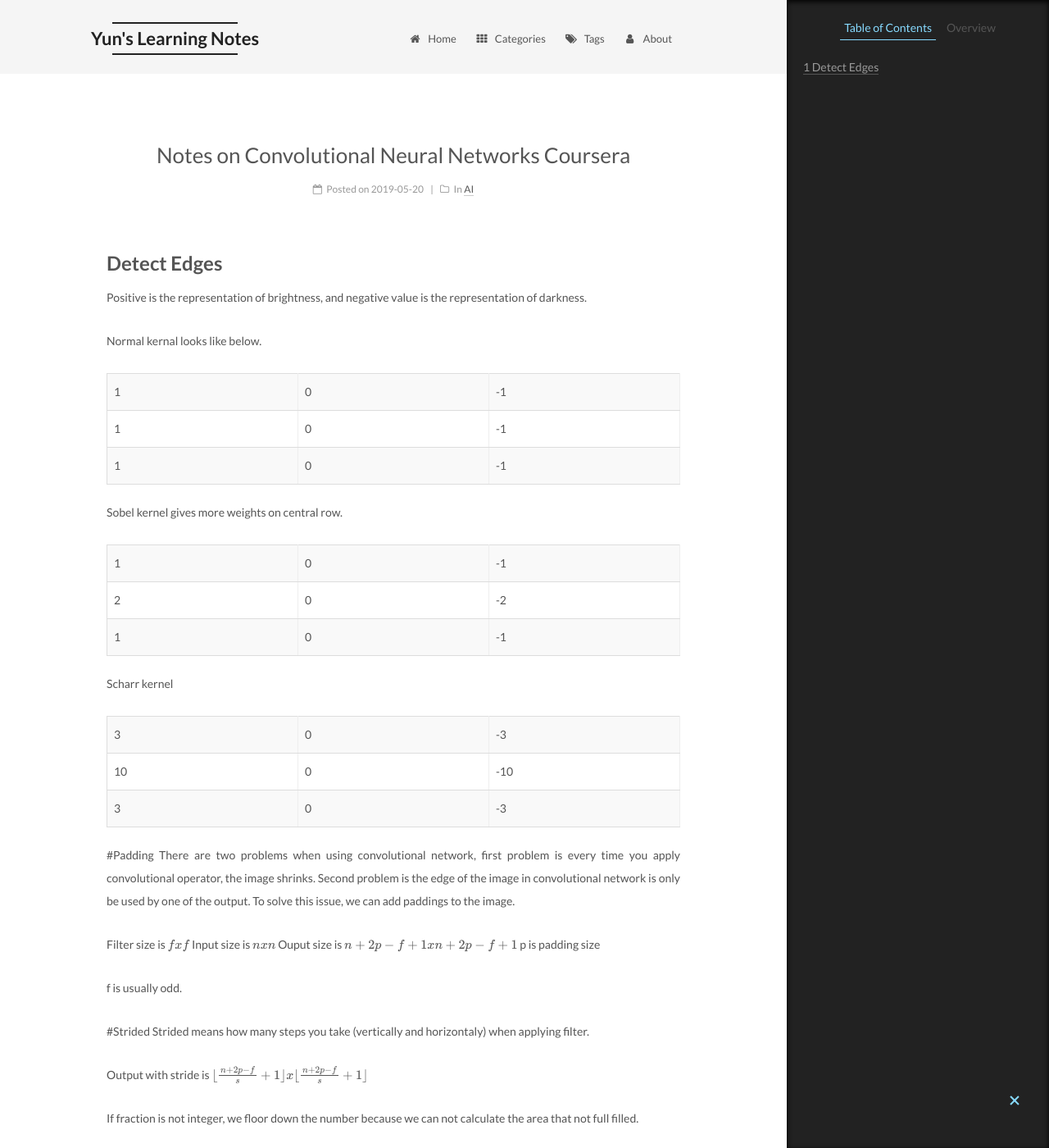
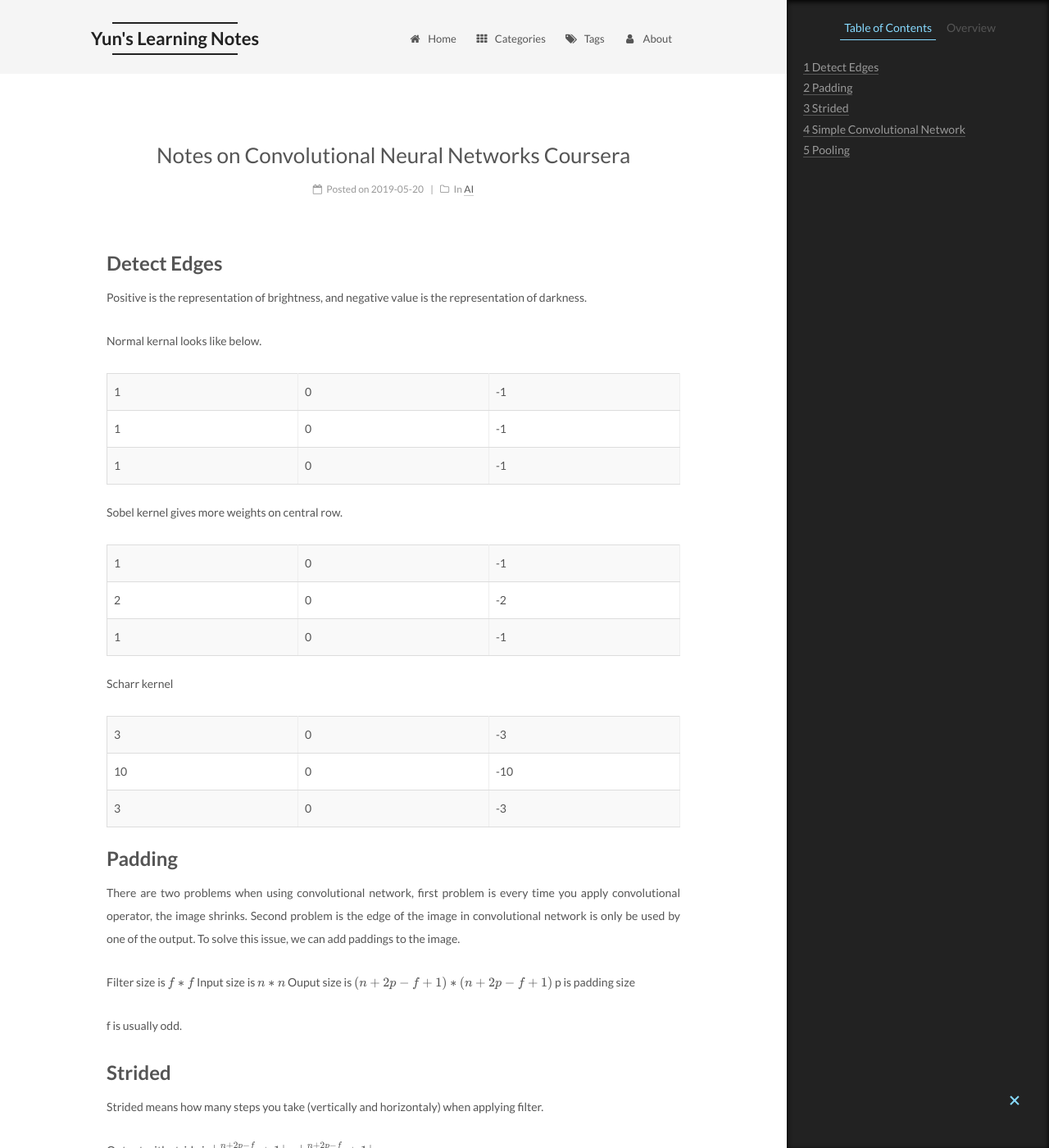
Before and after one commit to masonyc/masonyc.github.io, a Jekyll site: the page built from _posts/2019-05-20-Notes-On-Convolutional-Neural-Networks.md, in a window 1280 px wide and 1400 px high. Shown: the whole window at 82% size. Built offline with Jekyll 4.4.1, drawn with Linux system fonts in a browser that asks for light colours; formulas are drawn with MathJax 3; some of the changed text lies outside the part shown.

Commit message:
coorection

```diff
--- a/_posts/2019-05-20-Notes-On-Convolutional-Neural-Networks.md
+++ b/_posts/2019-05-20-Notes-On-Convolutional-Neural-Networks.md
@@ -29,42 +29,42 @@ Scharr kernel
 | 10 | 0 | -10 |
 | 3 | 0 | -3 |
 
-#Padding
+# Padding
 There are two problems when using convolutional network, first problem is every time you apply convolutional operator, the image shrinks. Second problem is the edge of the image in convolutional network is only be used by one of the output. To solve this issue, we can add paddings to the image.
 
-Filter size is $$ f x f $$
-Input size is $$ n x n $$
-Ouput size is $$ n + 2p  - f + 1 x n + 2p  - f + 1$$ p is padding size
+Filter size is $$ f * f $$
+Input size is $$ n * n $$
+Ouput size is $$ (n + 2p  - f + 1) * (n + 2p  - f + 1)$$ p is padding size
 
 f is usually odd.
 
-#Strided
+# Strided
 Strided means how many steps you take (vertically and horizontaly) when applying filter.
 
-Output with stride is $$\lfloor \frac{n + 2p - f}{s} + 1 \rfloor x \lfloor \frac{n + 2p - f}{s} + 1 \rfloor$$
+Output with stride is $$\lfloor \frac{n + 2p - f}{s} + 1 \rfloor * \lfloor \frac{n + 2p - f}{s} + 1 \rfloor$$
 
 If fraction is not integer, we floor down the number because we can not calculate the area that not full filled.
 
-#Simple Convolutional Network
+# Simple Convolutional Network
 Convolutional network can also be used on over three dimensional volumes.
 
-Input size $$ n_{H}^{l-1} x n_{W}^{l-1} x n_{c}^{l-1} $$ n_c is the depth of the network
+Input size $$ n_{H}^{l-1} * n_{W}^{l-1} * n_{c}^{l-1} $$ n_c is the depth of the network
 
-Filter size $$ f^{l} x f^{l} x n_{c}^{l-1}$$ depth need to match with the input
+Filter size $$ f^{l} * f^{l} * n_{c}^{l-1}$$ depth need to match with the input
 
-Weights size $$ f^{l} x f^{l} x n_{c}^{l-1} x n_{c}^{l}$$
+Weights size $$ f^{l} * f^{l} * n_{c}^{l-1} * n_{c}^{l}$$
 
 Bias size $$n_{c}^{l}$$
 
-Output size $$ n_{H}^{l} x n_{W}^{l} x n_{c}^{l} $$
+Output size $$ n_{H}^{l} * n_{W}^{l} * n_{c}^{l} $$
 
 $$n_{c}$$ is the number of filters applied on.
 
-#Pooling
-##Max Pooling
+# Pooling
+## Max Pooling
 Take an input and apply the filter on it with step. Take the largest value in the filtered area on input and put it in output position. It usually used to do feature detection because it will keep the high number if feature is detected in the filtered area. Filter size and steps can not be learned from gradient descent. It is fixed value.
 
-##Averages Pooling
+## Averages Pooling
 Same as Max Pooling but using averages instead. Nowadays, max pooling is being used more often except the neural network is very deep say 7 x 7 x 1000. We use it to collapse the representation.
 
 #Why Convolution
```
